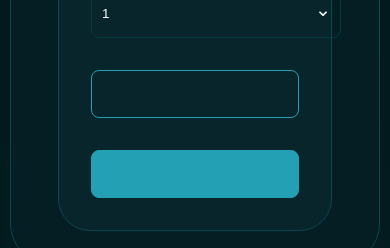
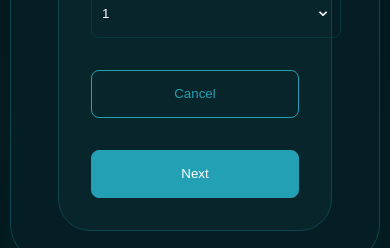
Before and after one commit to Siddami/conference_ticket_generator, a React app: page / in a window 390 px wide. Shown: the part 1242-1490 px from the top of the page. Built offline with nearby package versions, Linux system fonts and the light colour scheme; the HTML template or start-up script is replaced by a standard one; a web font is replaced by a local one.

Commit message:
fix: made ticket compoennt more responsive

```diff
--- a/src/components/TicketSelection/index.jsx
+++ b/src/components/TicketSelection/index.jsx
@@ -3,10 +3,12 @@ import './TicketSelection.css';
 import ButtonGroup from '../reuseables/ButtonGroup';
 import Heading from '../reuseables/Heading';
 import toast from 'react-hot-toast';
+import { useNavigate } from 'react-router-dom';
 
 const TicketSelection = ({ onNext, onCancel }) => {
     const [ticketType, setTicketType] = useState("");
     const [quantity, setQuantity] = useState(1);
+    const navigate = useNavigate();
 
     const handleCancel = () => {
         // Reset the selection
@@ -52,6 +54,8 @@ const TicketSelection = ({ onNext, onCancel }) => {
         if (onNext) {
             onNext(ticketData);
         }
+
+        navigate('/form');
     };
 
     const handleQuantityChange = (e) => {
@@ -140,6 +144,8 @@ const TicketSelection = ({ onNext, onCancel }) => {
                     onCancel={handleCancel}
                     onNext={handleNext}
                     disabled={!ticketType}
+                    btnOneText="Cancel"
+                    btnTwoText="Next"
                 />
             </div>
         </div>
```
